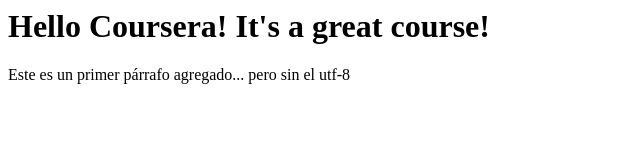
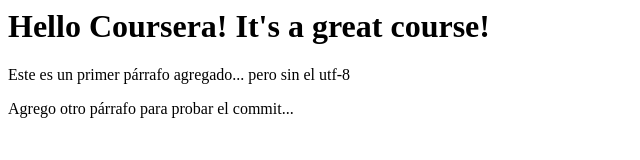
Before and after one commit to onlinecursos/coursera-test, a plain HTML site: page site/index.html in a window 1280 px wide. Shown: the whole page, without its empty margins (0-640 px from the left). Drawn offline with Linux system fonts and the light colour scheme.

Commit message:
Small addition to our page contene

```diff
--- a/site/index.html
+++ b/site/index.html
@@ -5,5 +5,6 @@
 <body>
 	<h1>Hello Coursera! It's a great course!</h1>
 	<p>Este es un primer párrafo agregado... pero sin el utf-8</p>
+	<p>Agrego otro párrafo para probar el commit...</p>
 </body>
 </html>
```
